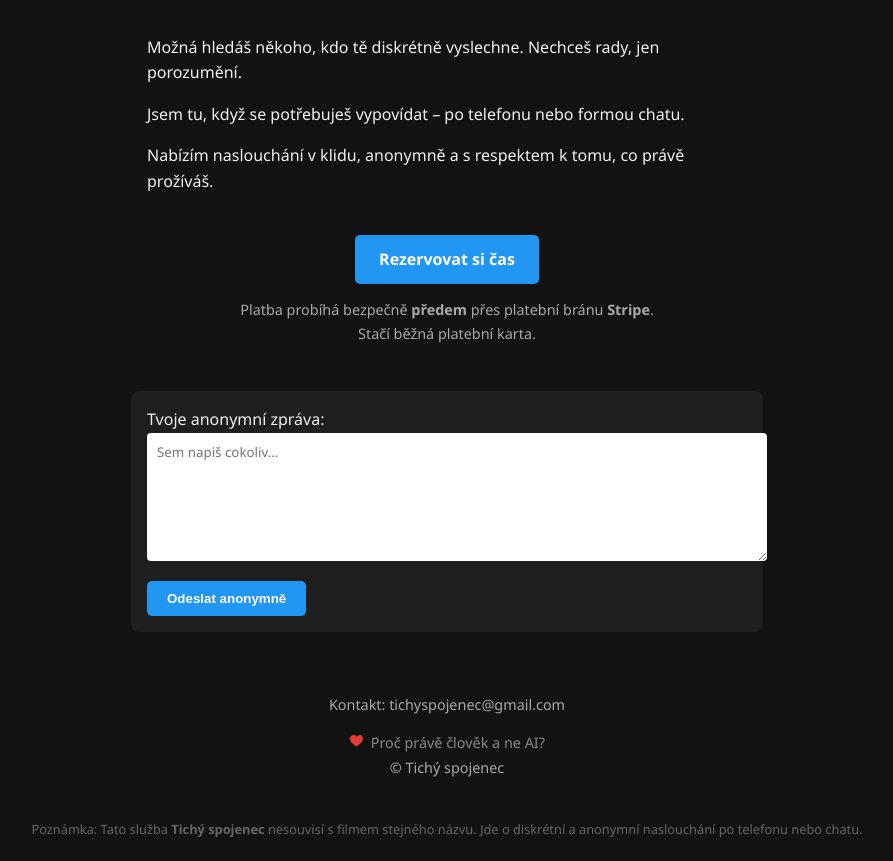
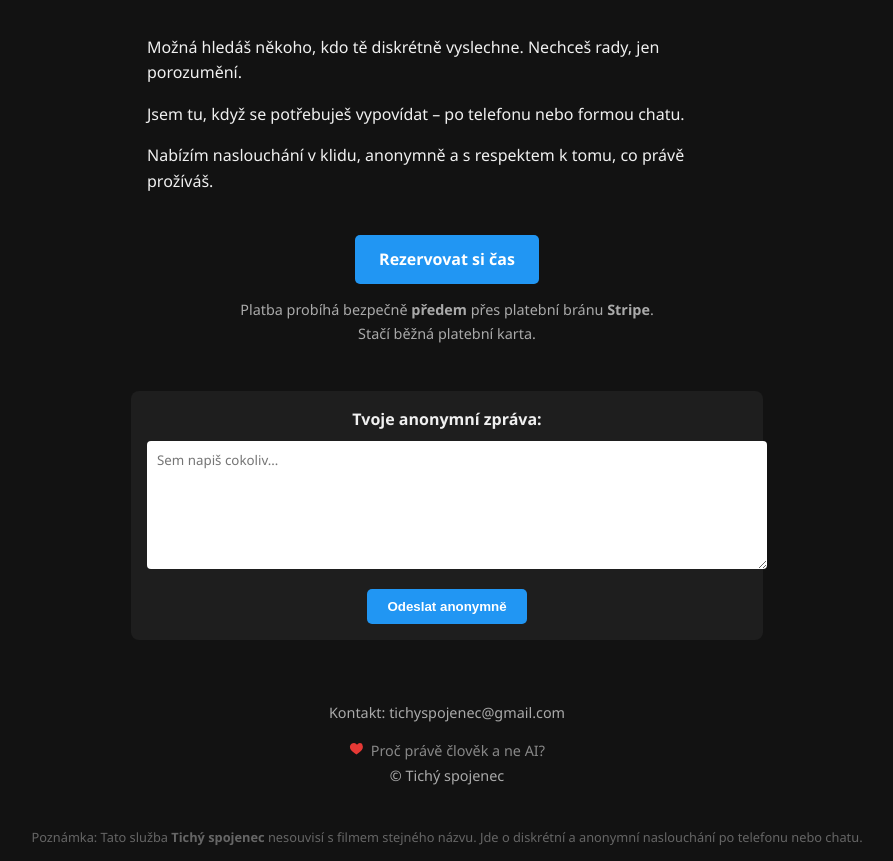
Before and after one commit to pi5kot-gif/tichyspojenec.github.io, a plain HTML site: page index.html in a window 1280 px wide. Shown: the part 1146-2007 px from the top of the page, without its empty margins (193-1086 px from the left). Drawn offline with Linux system fonts and the light colour scheme.

Commit message:
index.html

```diff
--- a/index.html
+++ b/index.html
@@ -194,12 +194,13 @@
   Stačí běžná platební karta.
 </p>
 
-    <form action="https://formspree.io/f/mldnyewr" method="POST">
-        <input type="hidden" name="_redirect" value="https://www.tichyspojenec.cz/diky.html" />
-        <label for="message">Tvoje anonymní zpráva:</label><br>
-        <textarea name="message" id="message" rows="6" placeholder="Sem napiš cokoliv…" required></textarea><br>
-        <button type="submit">Odeslat anonymně</button>
-    </form>
+<form action="https://formspree.io/f/mldnyewr" method="POST" style="text-align: center; background-color: #1e1e1e; padding: 1em; border-radius: 8px; margin: 2em 0; max-width: 600px;">
+    <input type="hidden" name="_redirect" value="https://www.tichyspojenec.cz/diky.html" />
+    <label for="message" style="display: block; margin-bottom: 0.5em; font-weight: bold;">Tvoje anonymní zpráva:</label>
+    <textarea name="message" id="message" rows="6" placeholder="Sem napiš cokoliv…" required style="width: 100%; max-width: 100%; padding: 0.75em; border: none; border-radius: 4px; resize: vertical; font-family: 'Segoe UI', sans-serif;"></textarea>
+    <br>
+    <button type="submit" style="margin-top: 1em; padding: 0.75em 1.5em; background-color: #2196F3; color: white; border: none; border-radius: 5px; font-weight: bold; cursor: pointer;">Odeslat anonymně</button>
+</form>
 
     <footer>
     Kontakt: tichyspojenec@gmail.com<br>
```
